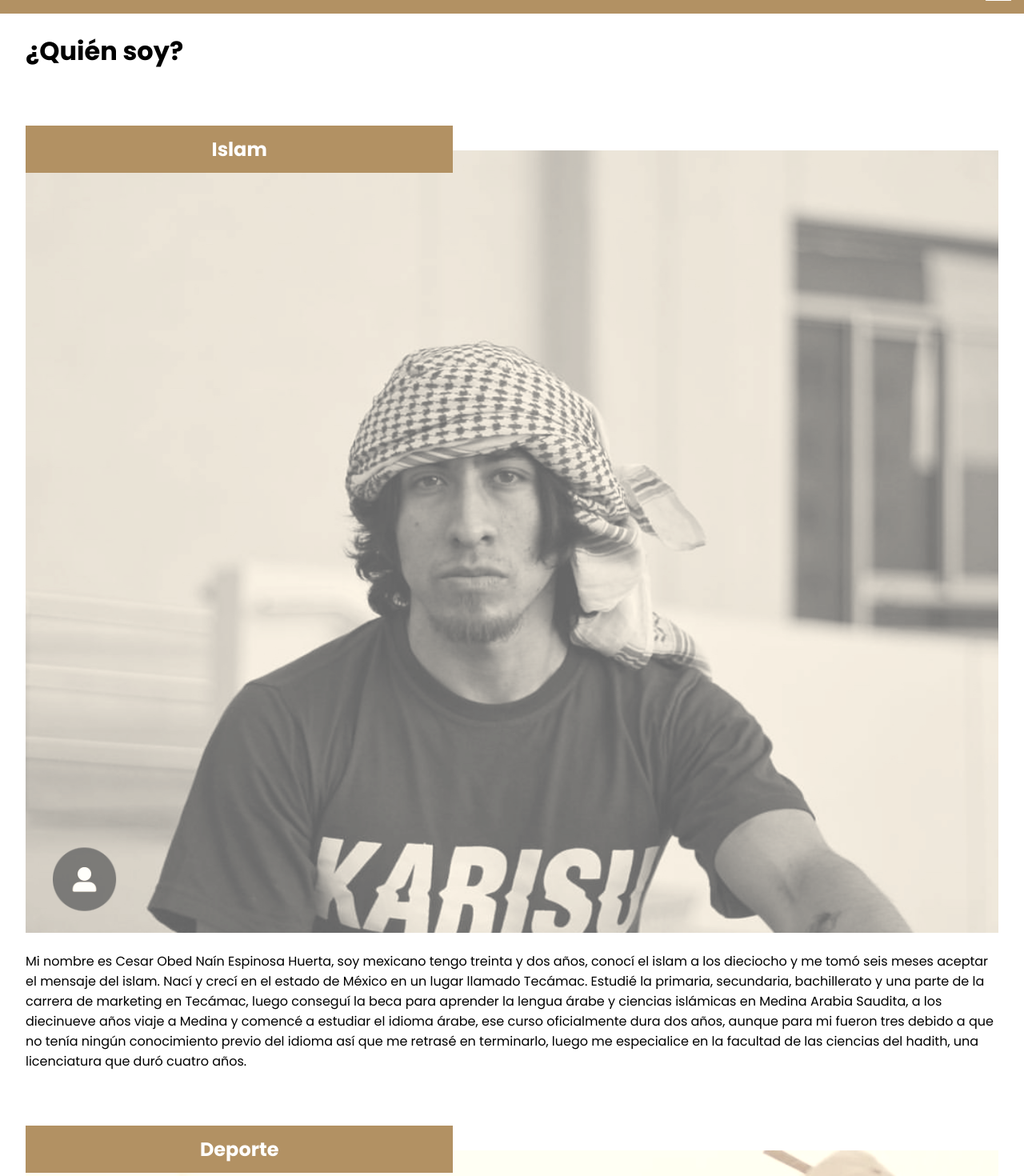
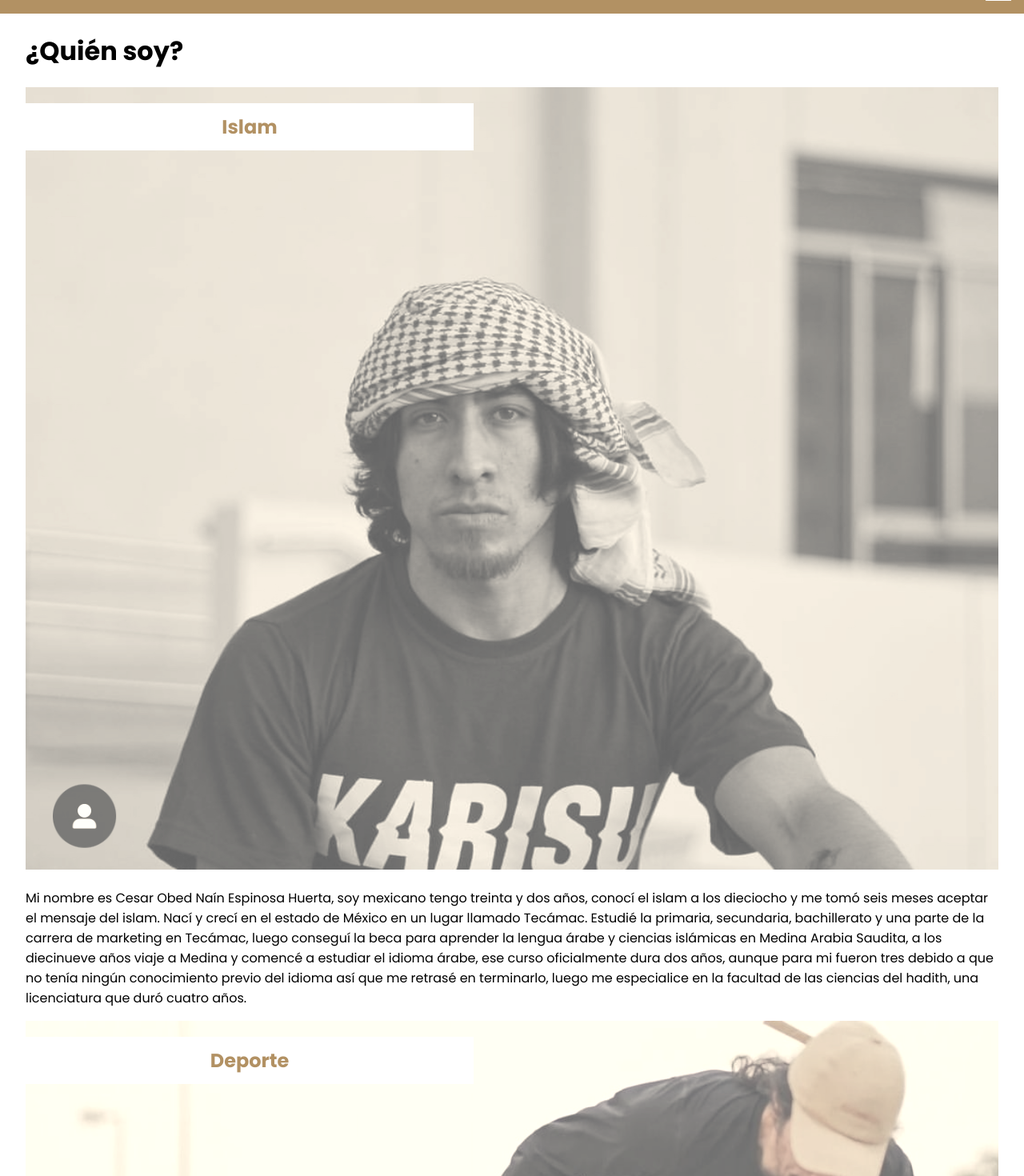
Before and after one commit to nlgarcia84/khaled-huerta, a React (Vite) app: page /about in a window 1280 px wide. Shown: the part 40-1510 px from the top of the page at 80% size. Built offline with nearby package versions, Linux system fonts and the light colour scheme.

Commit message:
button cta changed

```diff
--- a/src/components/Button.jsx
+++ b/src/components/Button.jsx
@@ -3,8 +3,8 @@ import { Link } from 'react-router-dom';
 import styled from 'styled-components';
 
 const FaqBox = styled.div`
-  background-color: ${(props) => props.theme.colors.mainColor};
-  color: white;
+  color: ${(props) => props.theme.colors.mainColor};
+  background-color: white;
   width: 70%;
   margin-left: auto;
   margin-right: auto;
--- a/src/pages/About.jsx
+++ b/src/pages/About.jsx
@@ -7,17 +7,17 @@ const Biography = styled.div`
 `;
 
 const TitleCard = styled.h2`
-  position: relative;
-  top: 2em;
+  position: absolute;
   z-index: 1;
-  color: white;
-  background-color: ${(props) => props.theme.colors.mainColor};
+  color: ${(props) => props.theme.colors.mainColor};
+  background-color: white;
   width: 40%;
   padding: 0.5em 1em;
   text-align: center;
 `;
 
 const ImageCard = styled.img`
+  position: relative;
   width: 100%;
   filter: sepia(40%);
   opacity: 60%;
@@ -28,8 +28,10 @@ export const About = () => {
     <>
       <Biography>
         <h1>¿Quién soy?</h1>
-        <TitleCard>Islam</TitleCard>
-        <ImageCard src={khaledImgProfile} />
+        <div>
+          <TitleCard>Islam</TitleCard>
+          <ImageCard src={khaledImgProfile} />
+        </div>
         <p>
           Mi nombre es Cesar Obed Naín Espinosa Huerta, soy mexicano tengo
           treinta y dos años, conocí el islam a los dieciocho y me tomó seis
@@ -44,8 +46,10 @@ export const About = () => {
           especialice en la facultad de las ciencias del hadith, una
           licenciatura que duró cuatro años.
         </p>
-        <TitleCard>Deporte</TitleCard>
-        <ImageCard src={khaledImgFlat} />
+        <div>
+          <TitleCard>Deporte</TitleCard>
+          <ImageCard src={khaledImgFlat} />
+        </div>
         <p>
           Practico el bmx flatland o ciclismo acrobático hace catorce años,
           conocí este deporte mediante un vecino amigo de mi hermana que me
```
